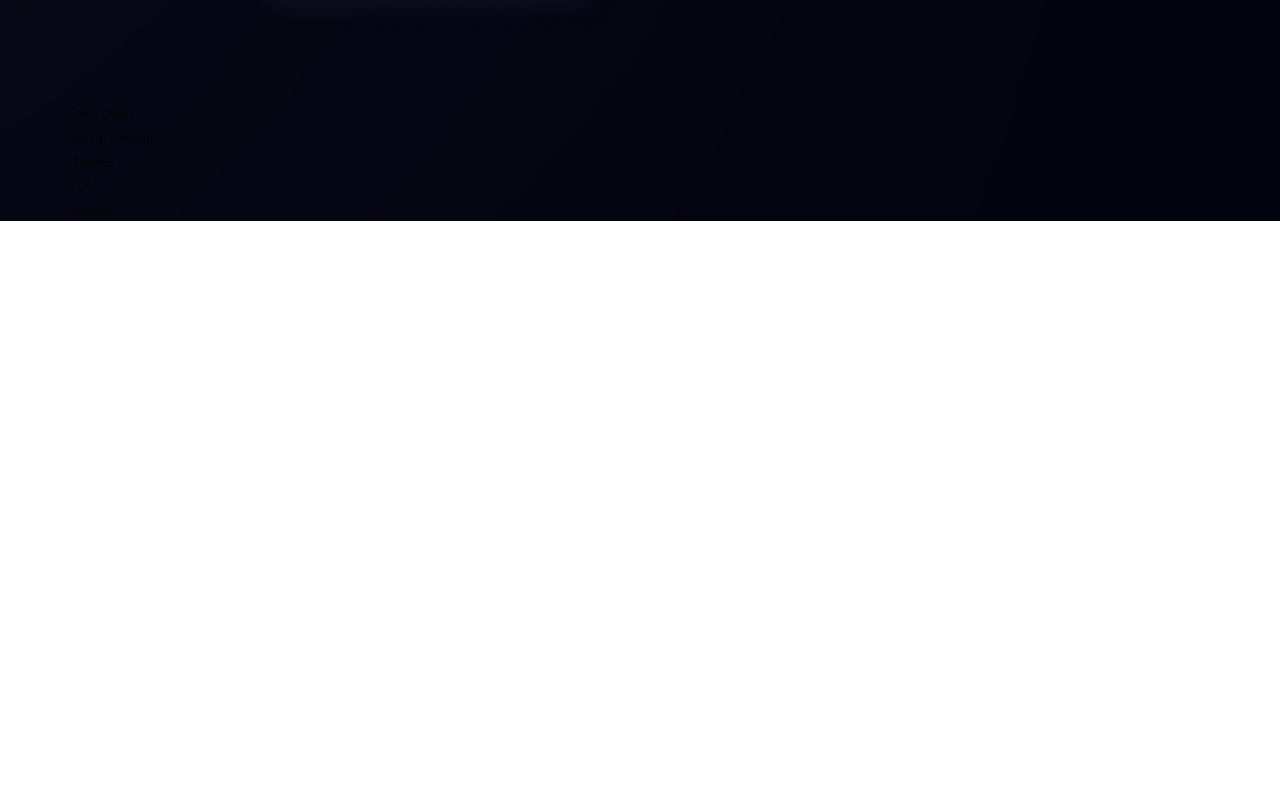
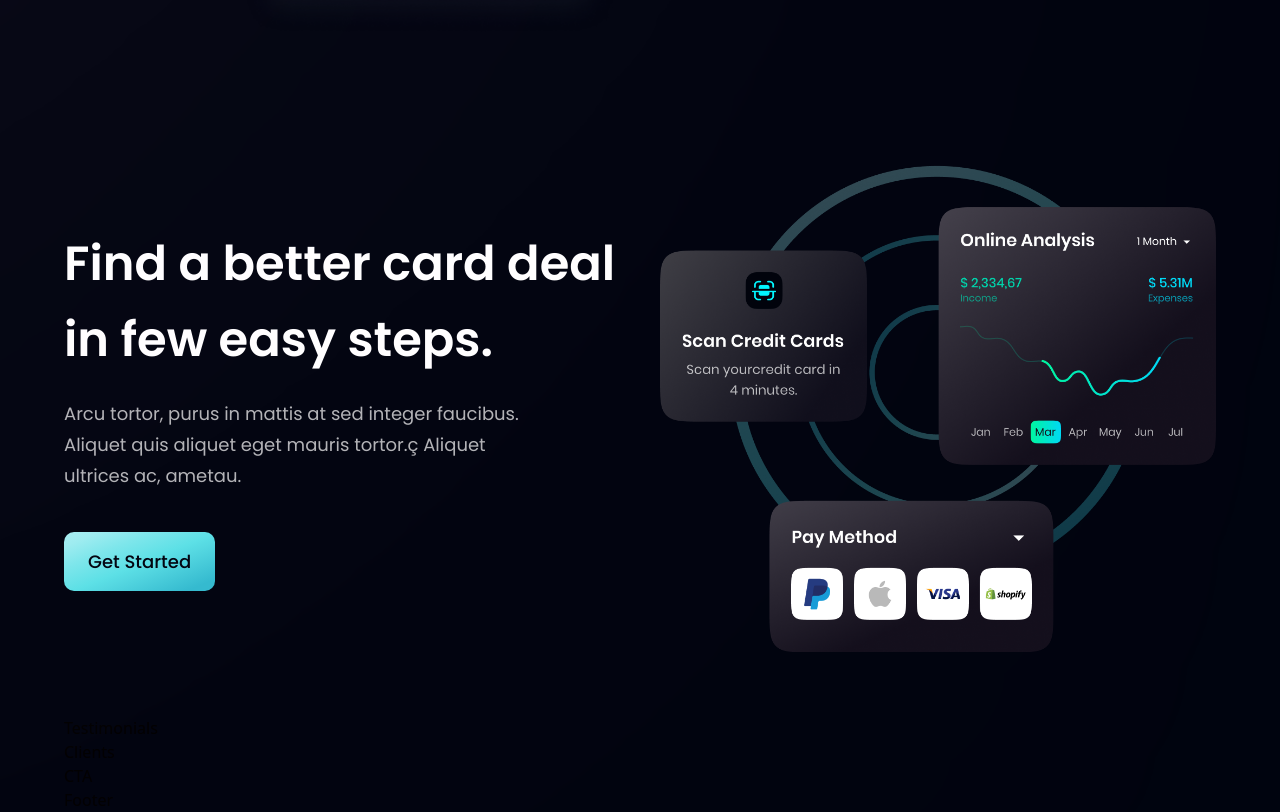
Before and after one commit to Lord-Mugen/Bank-app, a React (Vite) app: page / in a window 1280 px wide. Shown: the part 2076-2888 px from the top of the page. Before the commit the page ends 2297 px from the top, so only its background shows below. Built offline with nearby package versions, Linux system fonts and the light colour scheme.

Commit message:
cardeal section done

```diff
--- a/src/components/CardDeal/CardDeal.jsx
+++ b/src/components/CardDeal/CardDeal.jsx
@@ -1,5 +1,26 @@
-const CardDeal = () => {
-  return <div>CardDeal</div>;
-};
+import { card } from "../../assets";
+import styles, { layout } from "../../style";
+import Button from "../Button/Button";
+
+const CardDeal = () => (
+  <section className={layout.section}>
+    <div className={layout.sectionInfo}>
+      <h2 className={styles.heading2}>
+        Find a better card deal <br className="sm:block hidden" /> in few easy
+        steps.
+      </h2>
+      <p className={`${styles.paragraph} max-w-[470px] mt-5`}>
+        Arcu tortor, purus in mattis at sed integer faucibus. Aliquet quis
+        aliquet eget mauris tortor.ç Aliquet ultrices ac, ametau.
+      </p>
+
+      <Button styles={`mt-10`} />
+    </div>
+
+    <div className={layout.sectionImg}>
+      <img src={card} alt="billing" className="w-[100%] h-[100%]" />
+    </div>
+  </section>
+);
 
 export default CardDeal;
```
